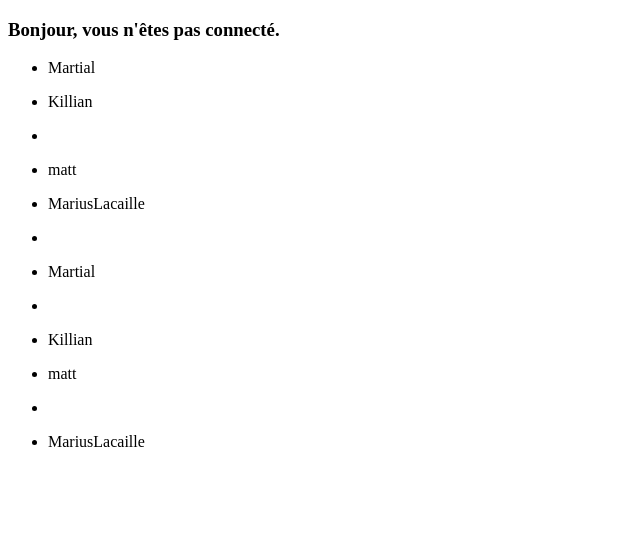
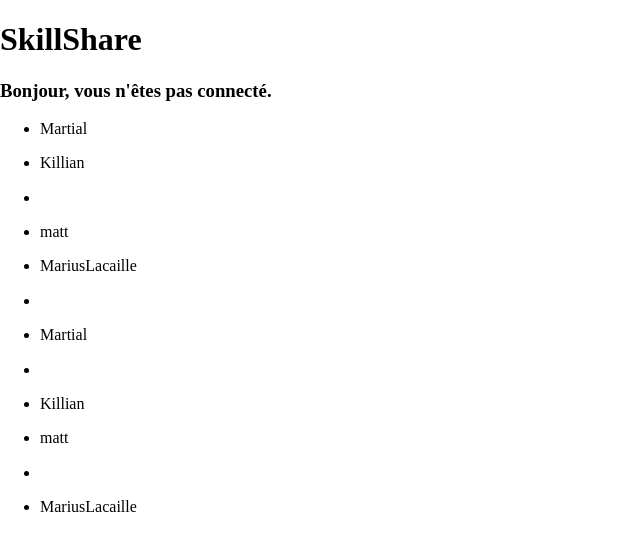
Before and after one commit to matthieu-27/skill-share, a Django app: page /skillshare/ in a window 1280 px wide. Shown: the top 551 px of the page, without its empty margins (0-640 px from the left). Run offline with Django 5.2, Linux system fonts and the light colour scheme; data comes from the database, SQL or seed files in the repository; some libraries are stand-ins or nearby versions.

Commit message:
feat: add css static files (need to use collectstatic)

```diff
--- a/config/urls.py
+++ b/config/urls.py
@@ -15,10 +15,12 @@
     2. Add a URL to urlpatterns:  path('blog/', include('blog.urls'))
 """
 
+from django.conf import settings
+from django.conf.urls.static import static
 from django.contrib import admin  # type: ignore
 from django.urls import include, path  # type: ignore
 
 urlpatterns = [
     path("admin/", admin.site.urls),
     path("skillshare/", include("skillshare.urls")),
-]
+] + static(settings.STATIC_URL, document_root=settings.STATIC_ROOT)
--- a/skillshare/admin.py
+++ b/skillshare/admin.py
@@ -1,4 +1,4 @@
-from django.contrib import admin
+from django.contrib import admin  # type: ignore
 
 from .models import Category, Schedule, Skill
 
--- a/skillshare/templates/skillshare/index.html
+++ b/skillshare/templates/skillshare/index.html
@@ -1,7 +1,6 @@
 {% extends "base.html" %}
 
 {% block content %}
-
     {% for object in object_list %}
     <ul>
         <li>{{ object.taker }}</li>
--- a/templates/base.html
+++ b/templates/base.html
@@ -4,18 +4,27 @@
     <meta charset="UTF-8">
     <meta name="viewport" content="width=device-width, initial-scale=1.0">
     <title>SkillShare - Accueil</title>
+    {% load static %}
+    <link rel="stylesheet" href="{% static 'skillshare/normalize.css' %}">
+    <link rel="stylesheet" href="{% static 'skillshare/style.css' %}">
 </head>
 <body>
+    <div class="container">
         <header>
+            <div>
+                <h1>SkillShare</h1>
+            </div>
+        <div>
             {% if user.is_authenticated %}
             <h3>Bonjour {{ user.email }}</h3>
             {% else %}
             <h3>Bonjour, vous n'êtes pas connecté.</h3>
             {% endif %}
-        {% block header %}{% endblock %}
+        </div>
     </header>
     <main>
         {% block content %}{% endblock %}
     </main>
+    </div>
 </body>
 </html>
```
Also changed, not shown: 1 other file. Lines whose indentation alone changed are shown as unchanged.
